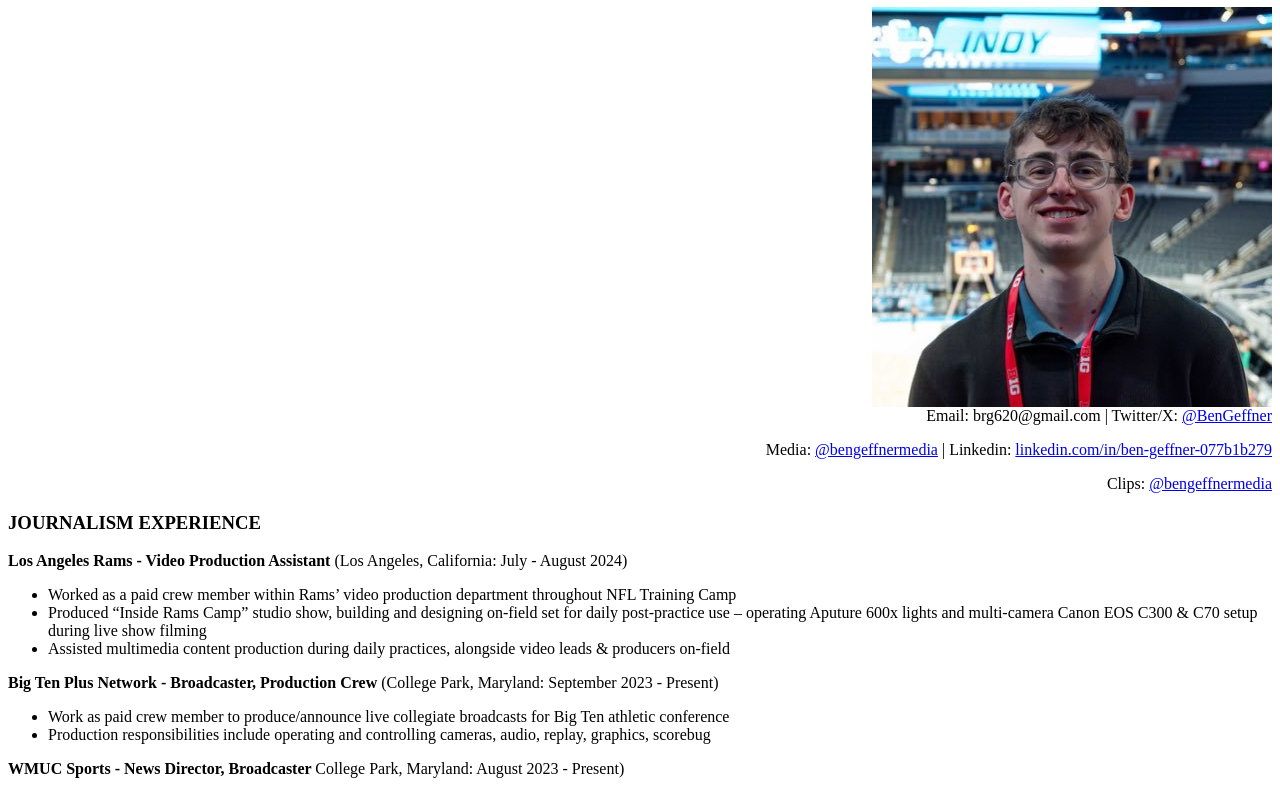
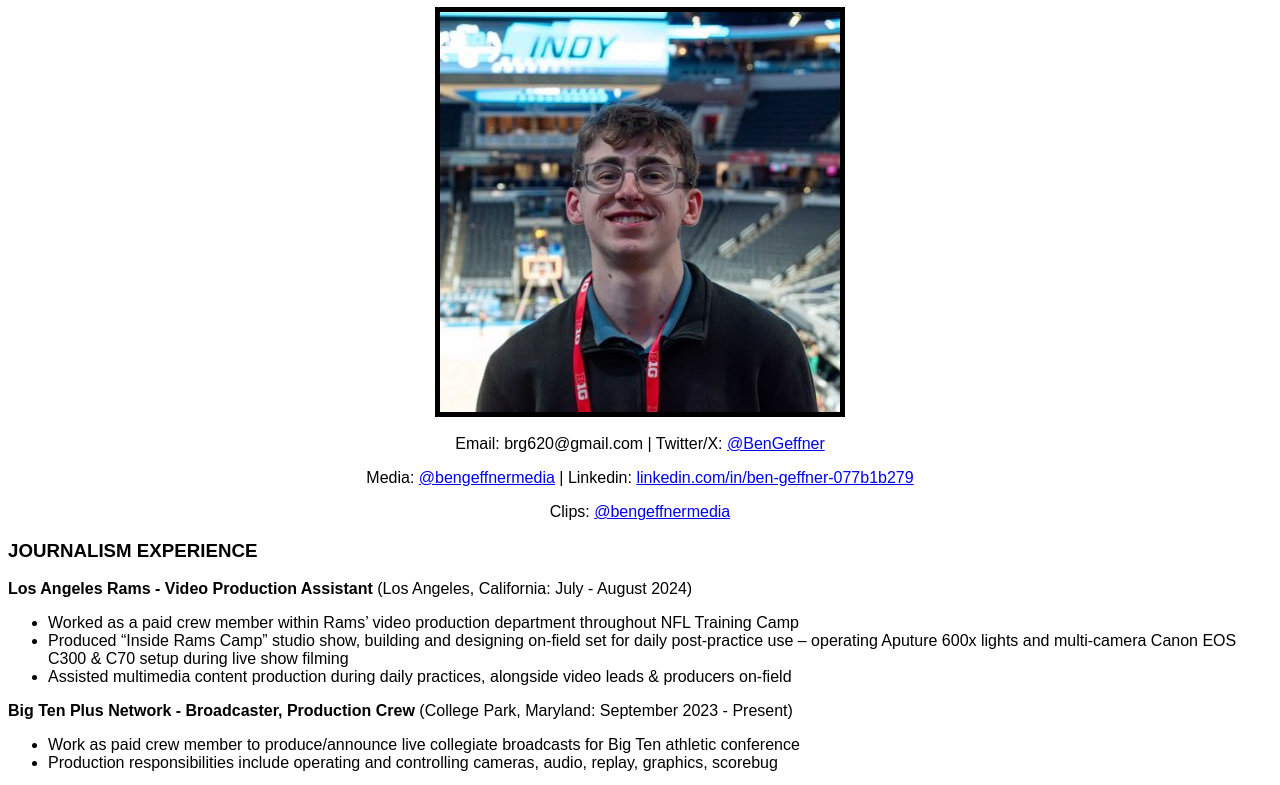
Before and after one commit to dylanschmidt05/J352, a plain HTML site: page Portfolio/index.html in a window 1280 px wide. Shown: the part 73-858 px from the top of the page. Drawn offline with Linux system fonts and the light colour scheme.

Commit message:
Add files via upload

```diff
--- a/Portfolio/css/style.css
+++ b/Portfolio/css/style.css
@@ -7,5 +7,15 @@ p {color:$blue;}
   font-variation-settings:
     "wdth" 100;
 }
+.oswald-<uniquifier> {
+  font-family: "Oswald", serif;
+  font-optical-sizing: auto;
+  font-weight: <weight>;
+  font-style: normal;
+}
+  body {font-family: "Cal Sans",sans-serif}
+font-optical-sizing: auto;
+  font-weight:400;
+  font-style: normal;
 
 }
--- a/Portfolio/index.html
+++ b/Portfolio/index.html
@@ -21,16 +21,18 @@
 
 </head>
 
-
 <div align="center">
 <h1> Ben Geffner Resume</h1>
 </div>
 
-<div align="right">
-<img src="images/Ben Geffner.jpg" style="wide:100%; border:0; margin:0 0 -20px 0">
+
+
+<div align="center">
+<img src="images/Ben Geffner.jpg" style="wide:100%; border: solid 5px black; margin:0 0 -20px 0">
 </div>
 
-<div align="right">
+<br>
+<div align="center">
 <p> Email: brg620@gmail.com  |  Twitter/X: <a href="https://x.com/BenGeffner" target="_blank">@BenGeffner</a></p>
 <p> Media: <a href="https://x.com/BenGeffner" target="_blank">@bengeffnermedia</a>  |  Linkedin: <a href="https://www.linkedin.com/in/ben-geffner-077b1b279" target="_blank">linkedin.com/in/ben-geffner-077b1b279</a></p>
 
```
Also changed, not shown: Portfolio/images/Ben Geffner 1.jpeg (added).
